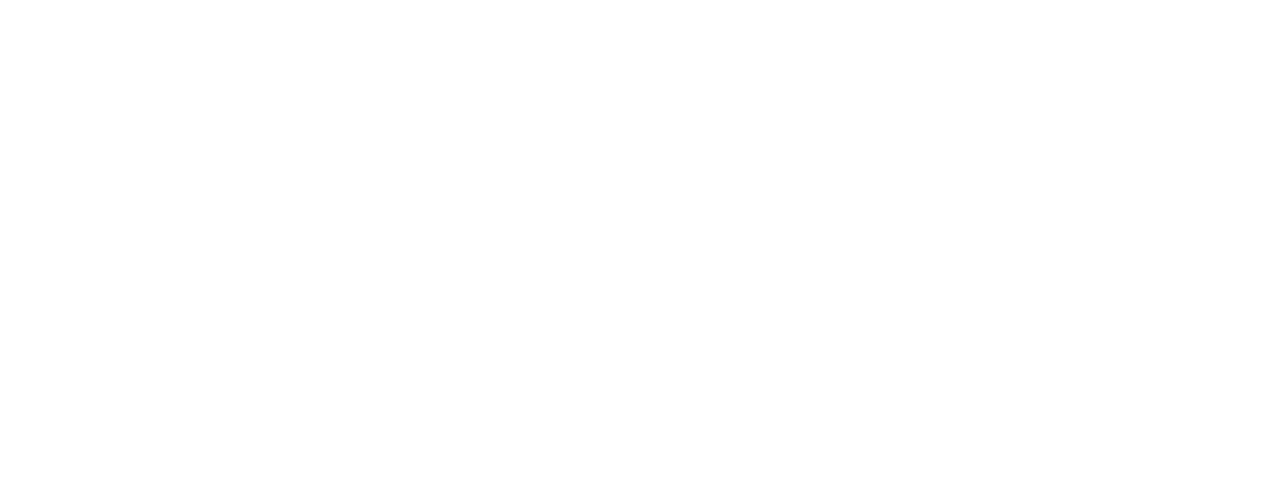
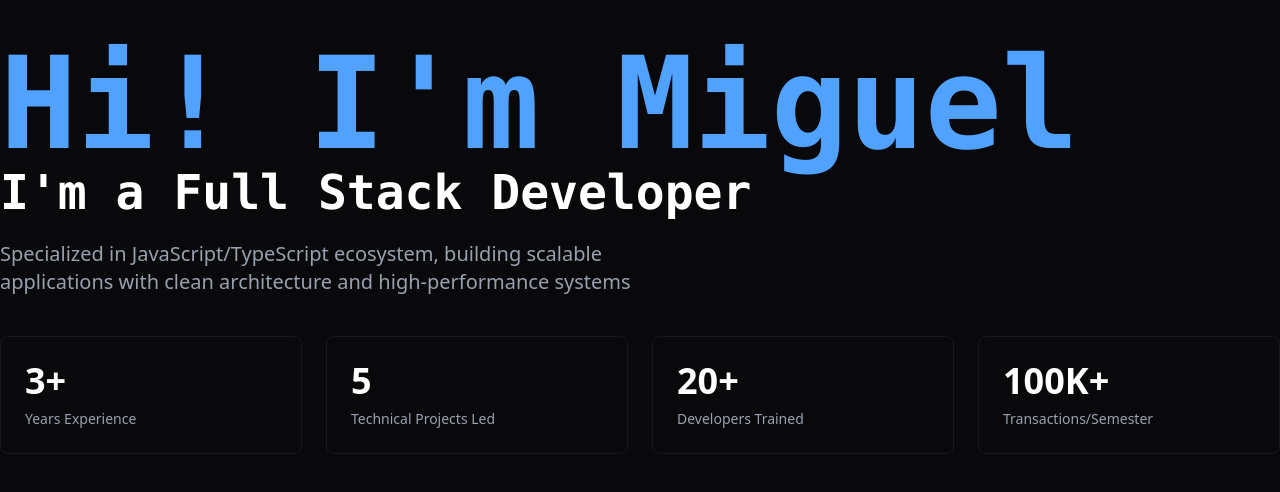
Before and after one commit to JorgeMike/PortafolioV2, a React (Vite) app: page / in a window 1280 px wide. Shown: the top 492 px of the page. Built offline with nearby package versions, Linux system fonts and the light colour scheme.

Commit message:
feat: enhance App component with animated stats display and introduction

```diff
--- a/index.html
+++ b/index.html
@@ -1,4 +1,4 @@
-<!doctype html>
+<!DOCTYPE html>
 <html lang="en">
   <head>
     <meta charset="UTF-8" />
@@ -6,7 +6,7 @@
     <meta name="viewport" content="width=device-width, initial-scale=1.0" />
     <title>portafoliov2</title>
   </head>
-  <body>
+  <body class="bg-zinc-950">
     <div id="root"></div>
     <script type="module" src="/src/main.tsx"></script>
   </body>
--- a/src/App.tsx
+++ b/src/App.tsx
@@ -1,5 +1,64 @@
 import React from "react";
+import { motion } from "framer-motion";
 
 export default function App() {
-  return <div></div>;
+  const stats = [
+    { number: "3+", label: "Years Experience" },
+    { number: "5", label: "Technical Projects Led" },
+    { number: "20+", label: "Developers Trained" },
+    {
+      number: "100K+",
+      label: "Transactions/Semester",
+    },
+  ];
+
+  return (
+    <div className="container mx-auto text-white">
+      <section className="mt-10">
+        <motion.h1
+          className="text-9xl font-bold font-mono text-blue-400"
+          initial={{ opacity: 0, y: 50 }}
+          animate={{ opacity: 1, y: 0 }}
+          transition={{ duration: 1 }}
+        >
+          Hi! I'm Miguel
+        </motion.h1>
+
+        <motion.h1
+          className="text-5xl font-bold font-mono"
+          initial={{ opacity: 0, y: 50 }}
+          animate={{ opacity: 1, y: 0 }}
+          transition={{ duration: 1, delay: 0.3 }}
+        >
+          I'm a Full Stack Developer
+        </motion.h1>
+        <motion.p
+          className="text-xl text-gray-400 mt-6 max-w-2xl"
+          initial={{ opacity: 0 }}
+          animate={{ opacity: 1 }}
+          transition={{ duration: 1, delay: 0.6 }}
+        >
+          Specialized in JavaScript/TypeScript ecosystem, building scalable
+          applications with clean architecture and high-performance systems
+        </motion.p>
+      </section>
+      <section className="mt-10">
+        <div className="grid grid-cols-2 md:grid-cols-4 gap-6">
+          {stats.map((stat, index) => (
+            <motion.div
+              key={index}
+              className="p-6 rounded-lg border border-zinc-900 hover:border-blue-400 transition-colors duration-300"
+              initial={{ opacity: 0, scale: 0.8 }}
+              animate={{ opacity: 1, scale: 1 }}
+              transition={{ duration: 0.5, delay: 1 + index * 0.1 }}
+              whileHover={{ scale: 1.05 }}
+            >
+              <div className={`text-4xl font-bold mb-2`}>{stat.number}</div>
+              <div className="text-sm text-gray-400">{stat.label}</div>
+            </motion.div>
+          ))}
+        </div>
+      </section>
+    </div>
+  );
 }
```
